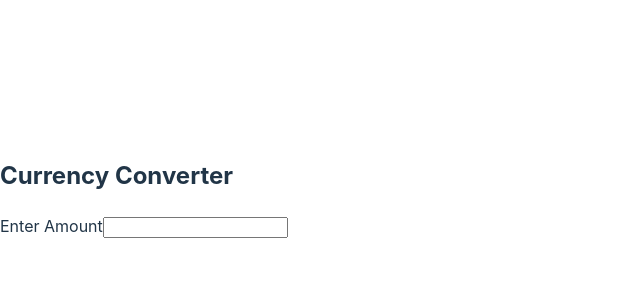
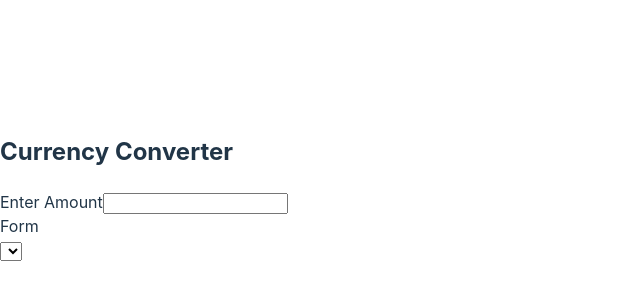
Before and after one commit to IT21314742/Currency-Converter, a React (Vite) app: page / in a window 1280 px wide. Shown: the part 212-512 px from the top of the page, without its empty margins (0-640 px from the left). Built offline with nearby package versions, Linux system fonts and the light colour scheme.

Commit message:
Update
Update

```diff
--- a/src/App.jsx
+++ b/src/App.jsx
@@ -12,7 +12,11 @@ const App = () => {
 
       <div className="form-group">
         <div className="form-section">
-          <label className=""></label>
+          <label className="form-label">Form</label>
+          <div className="currency-select">
+            <img src="" alt="" />
+            <select name="" id=""></select>
+          </div>
         </div>
       </div>
     </form>
```
